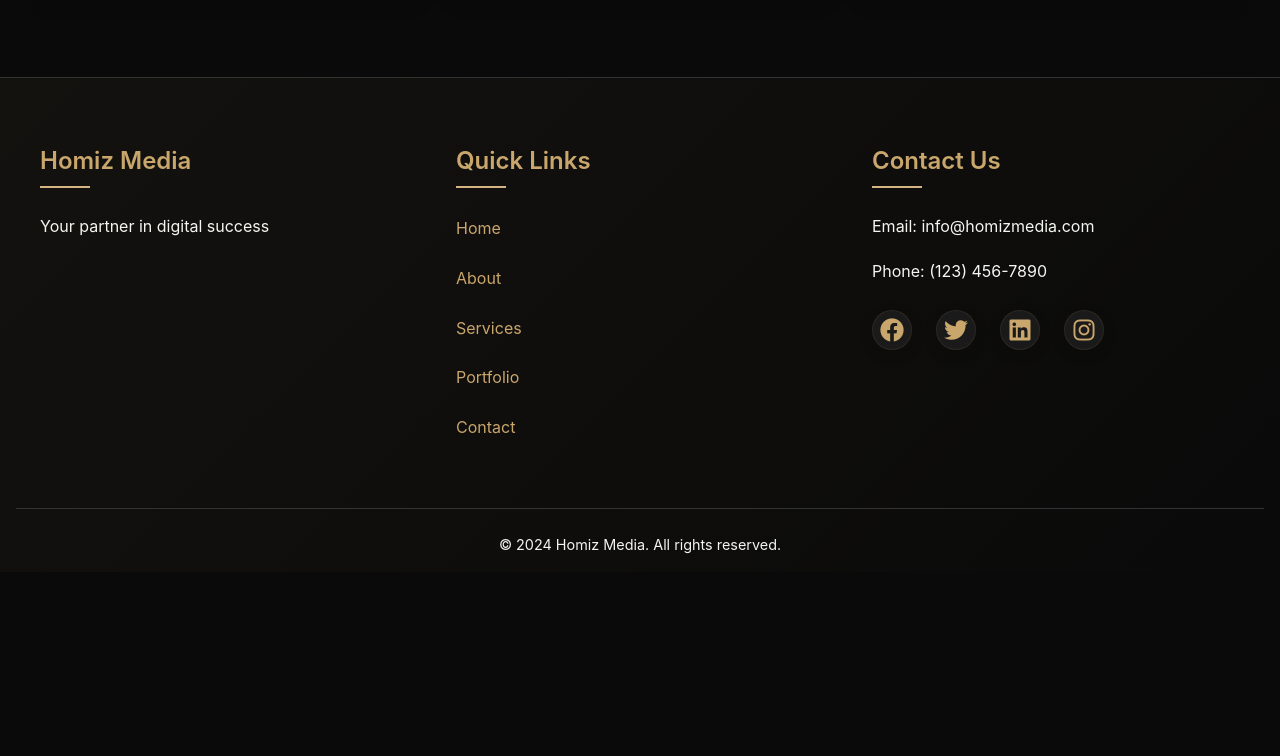
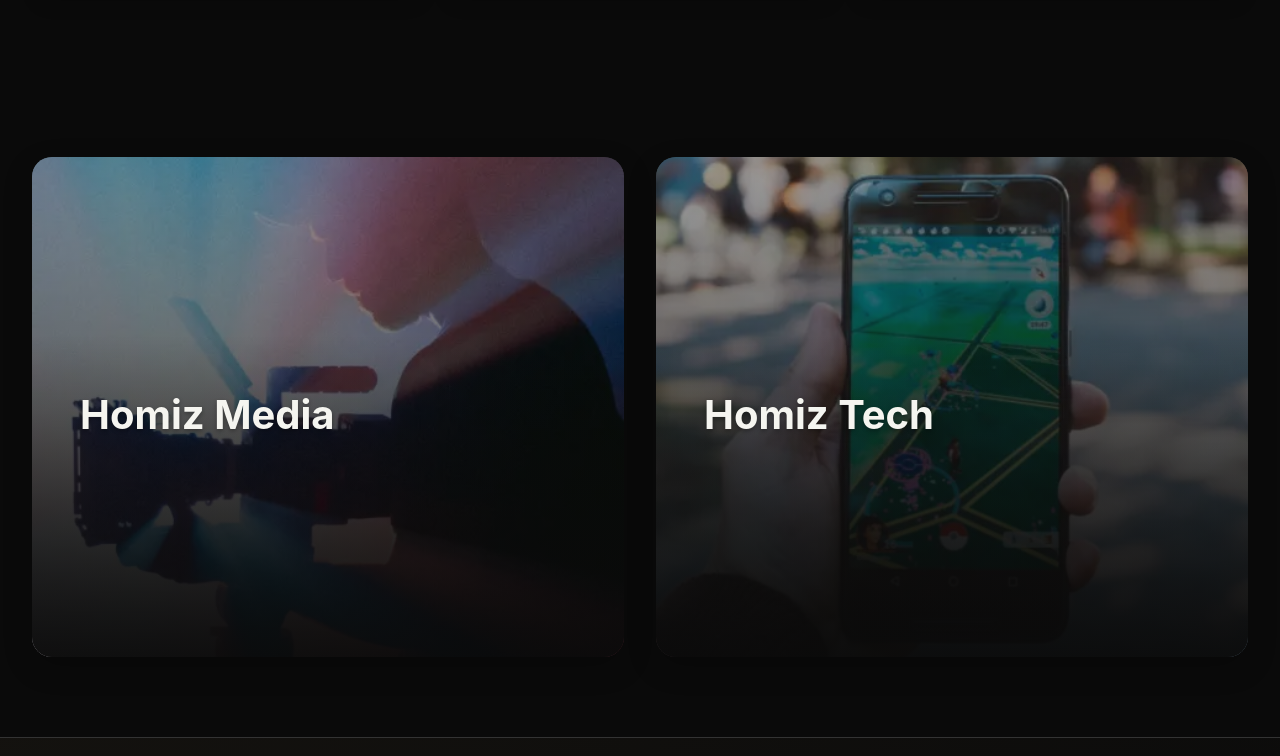
Before and after one commit to IMADILKHAN/homizMedia, a plain HTML site: page index.html in a window 1280 px wide. Shown: the part 1864-2620 px from the top of the page. Before the commit the page ends 2436 px from the top, so only its background shows below. Drawn offline with Linux system fonts and the light colour scheme.

Commit message:
new section

```diff
--- a/assets/css/style.css
+++ b/assets/css/style.css
@@ -1656,3 +1656,163 @@
         transform: translateY(0);
     }
 }
+
+/* Services Showcase Section */
+.services-showcase {
+    padding: 5rem 1rem;
+    background: var(--background);
+    position: relative;
+    z-index: 2;
+}
+
+.showcase-container {
+    max-width: 1400px;
+    margin: 0 auto;
+    display: grid;
+    grid-template-columns: 1fr 1fr;
+    gap: 2rem;
+    padding: 0 1rem;
+}
+
+.showcase-item {
+    position: relative;
+    height: 500px;
+    border-radius: 20px;
+    overflow: hidden;
+    cursor: pointer;
+    transition: all 0.5s cubic-bezier(0.4, 0, 0.2, 1);
+    box-shadow: 0 10px 30px rgba(0, 0, 0, 0.2);
+}
+
+.showcase-item::before {
+    content: '';
+    position: absolute;
+    top: 0;
+    left: 0;
+    width: 100%;
+    height: 100%;
+    background: linear-gradient(to bottom, rgba(10, 10, 10, 0.4), rgba(10, 10, 10, 0.85));
+    z-index: 1;
+    transition: all 0.5s ease;
+}
+
+.showcase-item::after {
+    content: '';
+    position: absolute;
+    top: 0;
+    left: 0;
+    width: 100%;
+    height: 100%;
+    background-size: cover;
+    background-position: center;
+    background-repeat: no-repeat;
+    transition: all 0.5s ease;
+}
+
+.showcase-media::after {
+    background-image: url('../images/homeizMedia.webp');
+}
+
+.showcase-tech::after {
+    background-image: url('../images/homeiztech.webp');
+}
+
+.showcase-content {
+    position: absolute;
+    bottom: 0;
+    left: 0;
+    width: 100%;
+    padding: 3rem;
+    color: var(--text-color);
+    z-index: 2;
+    transform: translateY(20px);
+    transition: all 0.5s ease;
+    background: linear-gradient(to top, rgba(10, 10, 10, 0.9), transparent);
+}
+
+.showcase-content h2 {
+    font-size: 2.5rem;
+    margin-bottom: 1rem;
+    color: var(--text-color);
+    text-shadow: 0 2px 4px rgba(0, 0, 0, 0.3);
+    font-weight: 700;
+}
+
+.showcase-content p {
+    font-size: 1.1rem;
+    color: var(--light-text);
+    margin-bottom: 1.5rem;
+    opacity: 0;
+    transform: translateY(20px);
+    transition: all 0.5s ease 0.1s;
+    line-height: 1.6;
+}
+
+.showcase-button {
+    display: inline-block;
+    padding: 1rem 2rem;
+    background: linear-gradient(45deg, var(--primary-color), var(--accent-color));
+    color: var(--secondary-color);
+    text-decoration: none;
+    border-radius: 5px;
+    font-weight: 600;
+    opacity: 0;
+    transform: translateY(20px);
+    transition: all 0.5s ease 0.2s;
+    box-shadow: 0 4px 15px rgba(201, 166, 107, 0.2);
+}
+
+/* Hover Effects */
+.showcase-item:hover {
+    transform: scale(1.02);
+    box-shadow: 0 20px 40px rgba(0, 0, 0, 0.3);
+}
+
+.showcase-item:hover::before {
+    background: linear-gradient(to bottom, rgba(10, 10, 10, 0.3), rgba(10, 10, 10, 0.9));
+}
+
+.showcase-item:hover::after {
+    transform: scale(1.1);
+    filter: brightness(1.1);
+}
+
+.showcase-item:hover .showcase-content {
+    transform: translateY(0);
+}
+
+.showcase-item:hover .showcase-content p,
+.showcase-item:hover .showcase-button {
+    opacity: 1;
+    transform: translateY(0);
+}
+
+.showcase-button:hover {
+    background: linear-gradient(45deg, var(--accent-color), var(--primary-color));
+    transform: translateY(-2px);
+    box-shadow: 0 6px 20px rgba(201, 166, 107, 0.3);
+}
+
+/* Mobile Responsiveness */
+@media (max-width: 768px) {
+    .showcase-container {
+        grid-template-columns: 1fr;
+        gap: 1.5rem;
+    }
+
+    .showcase-item {
+        height: 400px;
+    }
+
+    .showcase-content {
+        padding: 2rem;
+    }
+
+    .showcase-content h2 {
+        font-size: 2rem;
+    }
+
+    .showcase-content p {
+        font-size: 1rem;
+    }
+}
--- a/index.html
+++ b/index.html
@@ -79,6 +79,26 @@
         </div>
     </section>
 
+    <!-- Services Showcase Section -->
+    <section class="services-showcase">
+        <div class="showcase-container">
+            <a href="media.html" class="showcase-item showcase-media">
+                <div class="showcase-content">
+                    <h2>Homiz Media</h2>
+                    <p>Creative digital solutions for modern brands. From content creation to social media management, we bring your vision to life.</p>
+                    <span class="showcase-button">Explore Media Services</span>
+                </div>
+            </a>
+            <a href="tech.html" class="showcase-item showcase-tech">
+                <div class="showcase-content">
+                    <h2>Homiz Tech</h2>
+                    <p>Cutting-edge technology solutions. Web development, mobile apps, and custom software solutions for your business needs.</p>
+                    <span class="showcase-button">Explore Tech Services</span>
+                </div>
+            </a>
+        </div>
+    </section>
+
     <!-- Footer -->
     <footer>
         <div class="footer-content">
```
Also changed, not shown: assets/images/homeizMedia.webp (added), assets/images/homeiztech.webp (added).
